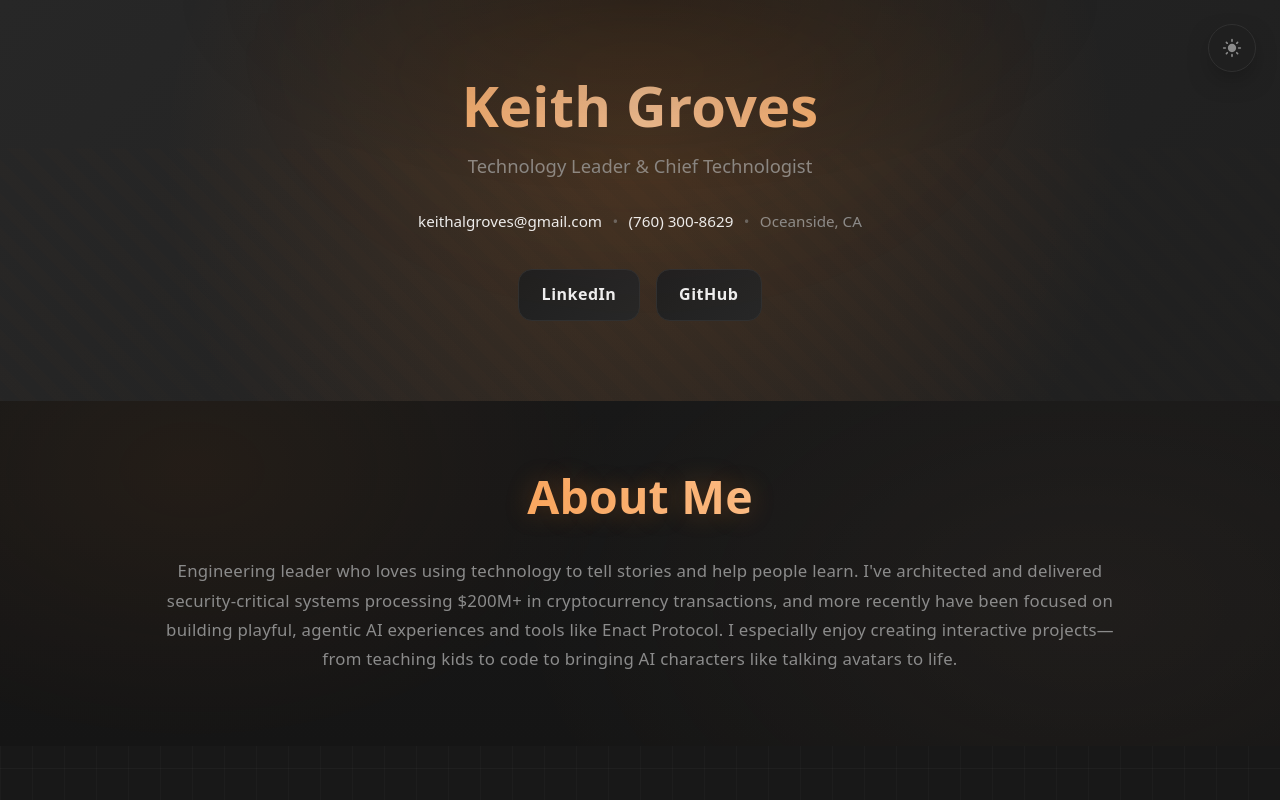
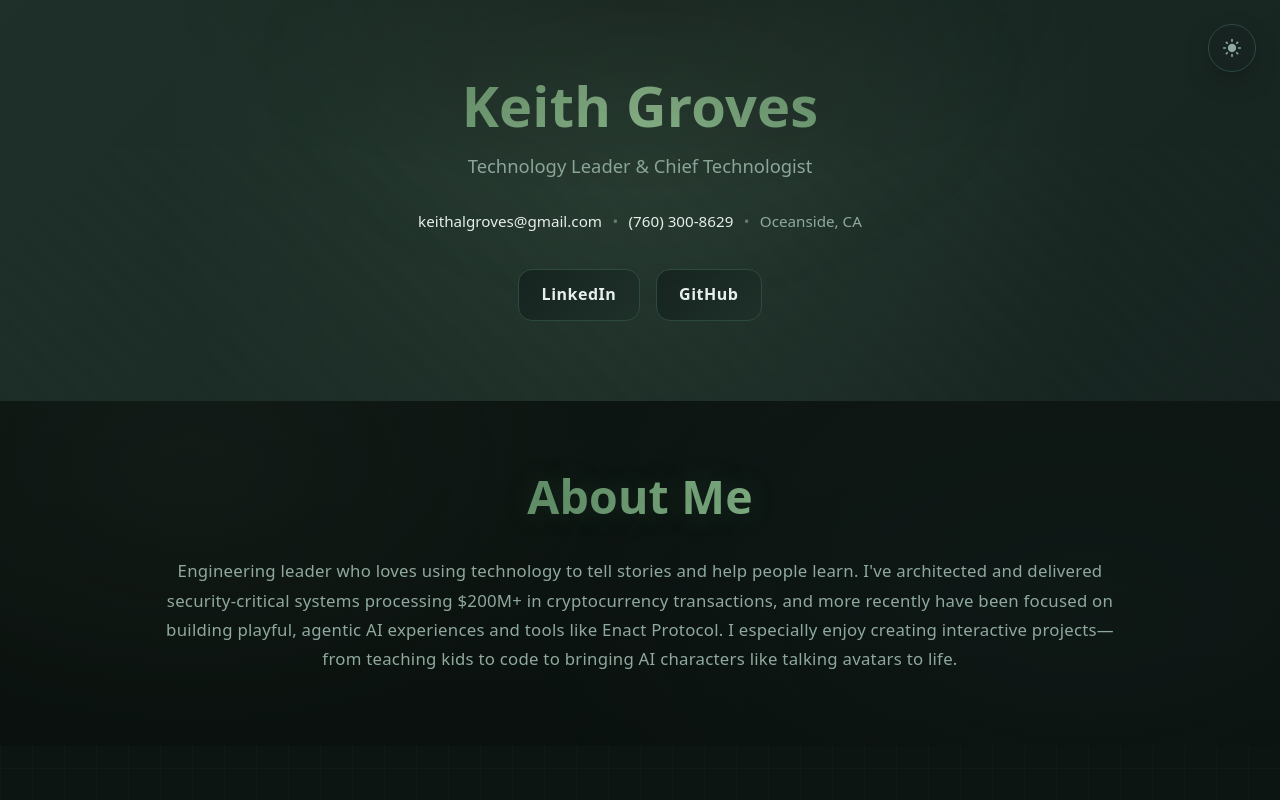
Before and after one commit to keithagroves/portfolio, a React (Vite) app: page / in a window 1280 px wide. Shown: the top 800 px of the page. Built offline with nearby package versions, Linux system fonts and the light colour scheme.

Commit message:
style: update color palette for improved aesthetics across components

```diff
--- a/src/components/About.css
+++ b/src/components/About.css
@@ -9,14 +9,14 @@
   position: absolute;
   inset: 0;
   pointer-events: none;
-  background: radial-gradient(600px 400px at 15% 20%, rgba(246, 130, 30, 0.1), transparent 70%),
-    radial-gradient(800px 500px at 85% 60%, rgba(253, 201, 156, 0.08), transparent 75%);
+  background: radial-gradient(600px 400px at 15% 20%, rgba(143, 188, 143, 0.08), transparent 70%),
+    radial-gradient(800px 500px at 85% 60%, rgba(95, 158, 160, 0.08), transparent 75%);
   opacity: .55;
 }
 
 [data-theme='light'] .about::before {
-  background: radial-gradient(600px 400px at 15% 20%, rgba(196, 107, 65, 0.06), transparent 70%),
-    radial-gradient(800px 500px at 85% 60%, rgba(196, 107, 65, 0.04), transparent 75%);
+  background: radial-gradient(600px 400px at 15% 20%, rgba(90, 138, 90, 0.05), transparent 70%),
+    radial-gradient(800px 500px at 85% 60%, rgba(74, 124, 126, 0.04), transparent 75%);
 }
 
 .about h2 {
--- a/src/components/Experience.css
+++ b/src/components/Experience.css
@@ -58,7 +58,7 @@
   height: 12px;
   border-radius: 50%;
   background: linear-gradient(135deg, var(--primary) 0%, var(--accent) 100%);
-  box-shadow: 0 0 0 4px rgba(246, 130, 30, 0.2), 0 0 12px 4px rgba(246, 130, 30, 0.3);
+  box-shadow: 0 0 0 4px rgba(143, 188, 143, 0.2), 0 0 12px 4px rgba(143, 188, 143, 0.25);
   transition: all 0.3s ease;
 }
 
@@ -66,8 +66,8 @@
   transform: translateY(-8px) scale(1.01);
   border-color: var(--accent);
   box-shadow: var(--glow-accent),
-              0 20px 60px -15px rgba(246, 130, 30, 0.2),
-              0 0 0 1px rgba(253, 201, 156, 0.2);
+              0 20px 60px -15px rgba(143, 188, 143, 0.2),
+              0 0 0 1px rgba(143, 188, 143, 0.15);
   background: linear-gradient(180deg, rgba(255,255,255,0.06), rgba(255,255,255,0.025));
 }
 
@@ -78,7 +78,7 @@
 .job:hover::before {
   width: 16px;
   height: 16px;
-  box-shadow: 0 0 0 6px rgba(246, 130, 30, 0.25), 0 0 20px 6px rgba(246, 130, 30, 0.35);
+  box-shadow: 0 0 0 6px rgba(143, 188, 143, 0.25), 0 0 20px 6px rgba(143, 188, 143, 0.3);
 }
 
 .job-header {
--- a/src/components/Footer.css
+++ b/src/components/Footer.css
@@ -13,12 +13,12 @@
   position: absolute;
   inset: 0;
   pointer-events: none;
-  background: radial-gradient(800px 400px at 50% -10%, rgba(246, 130, 30, 0.08), transparent 70%);
+  background: radial-gradient(800px 400px at 50% -10%, rgba(143, 188, 143, 0.08), transparent 70%);
   opacity: .9;
 }
 
 [data-theme='light'] .footer::before {
-  background: radial-gradient(800px 400px at 50% -10%, rgba(196, 107, 65, 0.05), transparent 70%);
+  background: radial-gradient(800px 400px at 50% -10%, rgba(90, 138, 90, 0.05), transparent 70%);
 }
 
 .footer .container {
--- a/src/components/Header.css
+++ b/src/components/Header.css
@@ -9,14 +9,14 @@
 
 [data-theme='dark'] .header {
   background:
-    radial-gradient(circle at 50% 40%, rgba(246, 130, 30, 0.15), transparent 70%),
-    linear-gradient(135deg, #272727, #1f1f1f);
+    radial-gradient(circle at 50% 40%, rgba(143, 188, 143, 0.1), transparent 70%),
+    linear-gradient(135deg, #1e3029, #162320);
 }
 
 [data-theme='light'] .header {
   background:
-    radial-gradient(circle at 50% 40%, rgba(196, 107, 65, 0.08), transparent 70%),
-    linear-gradient(135deg, hsl(48, 33.3%, 97.1%), hsl(53, 28.6%, 94.5%));
+    radial-gradient(circle at 50% 40%, rgba(90, 138, 90, 0.08), transparent 70%),
+    linear-gradient(135deg, #f8f6f0, #f0ede4);
 }
 
 /* Animated accent lines */
@@ -28,24 +28,24 @@
 }
 
 .header::before {
-  background: repeating-linear-gradient(45deg, rgba(246, 130, 30, 0.05) 0 12px, transparent 12px 24px);
+  background: repeating-linear-gradient(45deg, rgba(143, 188, 143, 0.04) 0 12px, transparent 12px 24px);
   mix-blend-mode: overlay;
   opacity: .6;
   animation: drift 18s linear infinite;
 }
 
 [data-theme='light'] .header::before {
-  background: repeating-linear-gradient(45deg, rgba(196, 107, 65, 0.03) 0 12px, transparent 12px 24px);
+  background: repeating-linear-gradient(45deg, rgba(90, 138, 90, 0.03) 0 12px, transparent 12px 24px);
 }
 
 .header::after {
-  background: radial-gradient(600px 400px at 50% 10%, rgba(246, 130, 30, 0.15), transparent 70%);
+  background: radial-gradient(600px 400px at 50% 10%, rgba(143, 188, 143, 0.12), transparent 70%);
   filter: blur(40px);
   opacity: .4;
 }
 
 [data-theme='light'] .header::after {
-  background: radial-gradient(600px 400px at 50% 10%, rgba(196, 107, 65, 0.08), transparent 70%);
+  background: radial-gradient(600px 400px at 50% 10%, rgba(90, 138, 90, 0.08), transparent 70%);
 }
 
 @keyframes heroGradient {
--- a/src/components/Skills.css
+++ b/src/components/Skills.css
@@ -41,7 +41,7 @@
   transform: translateY(-6px) scale(1.02);
   border-color: var(--accent);
   box-shadow: var(--glow-accent),
-              0 15px 40px -10px rgba(246, 130, 30, 0.15);
+              0 15px 40px -10px rgba(143, 188, 143, 0.15);
   background: linear-gradient(180deg, rgba(255,255,255,0.06), rgba(255,255,255,0.03));
 }
 
@@ -92,7 +92,7 @@
   width: 0;
   height: 0;
   border-radius: 50%;
-  background: radial-gradient(circle, rgba(246, 130, 30, 0.2), transparent);
+  background: radial-gradient(circle, rgba(143, 188, 143, 0.25), transparent);
   transform: translate(-50%, -50%);
   transition: width 0.4s ease, height 0.4s ease;
 }
@@ -107,13 +107,13 @@
   color: var(--text);
   border-color: var(--accent);
   box-shadow: var(--glow-accent),
-              0 8px 20px -5px rgba(246, 130, 30, 0.2);
-  background: radial-gradient(circle at 50% 50%, rgba(246, 130, 30, 0.15), transparent 70%),
+              0 8px 20px -5px rgba(143, 188, 143, 0.2);
+  background: radial-gradient(circle at 50% 50%, rgba(143, 188, 143, 0.15), transparent 70%),
               linear-gradient(180deg, rgba(255,255,255,0.10), rgba(255,255,255,0.04));
 }
 
 [data-theme='light'] .skill-tag:hover {
-  background: radial-gradient(circle at 50% 50%, rgba(196, 107, 65, 0.1), transparent 70%),
+  background: radial-gradient(circle at 50% 50%, rgba(90, 138, 90, 0.1), transparent 70%),
               linear-gradient(180deg, rgba(0,0,0,0.04), rgba(0,0,0,0.02));
 }
 
--- a/src/index.css
+++ b/src/index.css
@@ -31,51 +31,51 @@
   --shadow-strong: 0 25px 80px rgba(0, 0, 0, 0.75);
 }
 
-/* Dark theme (default) - Anthropic dark palette */
+/* Dark theme (default) - Forest & Sage palette */
 :root,
 [data-theme='dark'] {
-  --bg: #181818;
-  --bg-2: #151515;
-  --surface: #1f1f1f;
-  --surface-2: #272727;
-  --text: #eeeeee;
-  --muted: #8b8b8b;
-  --muted-light: #acacac;
-  --border: #303030;
-  --primary: #f6821e;
-  --primary-600: #974703;
-  --accent: #fdc99c;
-  --accent-600: #c96a00;
-  --accent-secondary: hsl(210, 70.9%, 51.6%);
-  --accent-pro: hsl(251, 40%, 45.1%);
-  --ring: #fdc99c;
+  --bg: #0d1512;
+  --bg-2: #0a110e;
+  --surface: #162320;
+  --surface-2: #1e3029;
+  --text: #e8f0ec;
+  --muted: #8fa99e;
+  --muted-light: #b5c9bf;
+  --border: #2d4a3e;
+  --primary: #2d5a3d;
+  --primary-600: #1e4029;
+  --accent: #8fbc8f;
+  --accent-600: #6b9b6b;
+  --accent-secondary: #5f9ea0;
+  --accent-pro: #7b8b6f;
+  --ring: #8fbc8f;
   --shadow: 0 10px 30px -12px rgba(0,0,0,0.75);
-  --glow-primary: 0 0 26px rgba(246, 130, 30, 0.25);
-  --glow-accent: 0 0 26px rgba(253, 201, 156, 0.2);
+  --glow-primary: 0 0 26px rgba(45, 90, 61, 0.3);
+  --glow-accent: 0 0 26px rgba(143, 188, 143, 0.25);
 
   color-scheme: dark;
 }
 
-/* Light theme - Anthropic warm tan palette */
+/* Light theme - Warm cream & Sage palette */
 [data-theme='light'] {
-  --bg: hsl(48, 33.3%, 97.1%);
-  --bg-2: hsl(53, 28.6%, 94.5%);
-  --surface: hsl(0, 0%, 100%);
-  --surface-2: hsl(48, 25%, 92.2%);
-  --text: rgb(20, 20, 19);
-  --muted: hsl(51, 3.1%, 43.7%);
-  --muted-light: hsl(60, 2.5%, 23.3%);
-  --border: hsl(50, 20.7%, 88.6%);
-  --primary: hsl(15, 54.2%, 51.2%);
-  --primary-600: hsl(15, 63.1%, 42%);
-  --accent: hsl(15, 63.1%, 59.6%);
-  --accent-600: hsl(15, 70%, 45%);
-  --accent-secondary: hsl(210, 73.7%, 40.2%);
-  --accent-pro: hsl(251, 34.2%, 33.3%);
-  --ring: hsl(15, 63.1%, 59.6%);
-  --shadow: 0 10px 30px -12px rgba(20, 20, 19, 0.12);
-  --glow-primary: 0 0 26px rgba(196, 107, 65, 0.15);
-  --glow-accent: 0 0 26px rgba(196, 107, 65, 0.12);
+  --bg: #f8f6f0;
+  --bg-2: #f0ede4;
+  --surface: #ffffff;
+  --surface-2: #e8e4d9;
+  --text: #1a2e22;
+  --muted: #5a7362;
+  --muted-light: #3d5244;
+  --border: #d4cfc2;
+  --primary: #3d6b4f;
+  --primary-600: #2d5a3d;
+  --accent: #5a8a5a;
+  --accent-600: #4a7a4a;
+  --accent-secondary: #4a7c7e;
+  --accent-pro: #6b7b5f;
+  --ring: #5a8a5a;
+  --shadow: 0 10px 30px -12px rgba(26, 46, 34, 0.12);
+  --glow-primary: 0 0 26px rgba(61, 107, 79, 0.15);
+  --glow-accent: 0 0 26px rgba(90, 138, 90, 0.12);
 
   color-scheme: light;
 }
@@ -99,18 +99,18 @@ body {
 
 [data-theme='dark'] body {
   background-image:
-    radial-gradient(60% 80% at 50% -10%, rgba(246, 130, 30, 0.12), transparent 60%),
-    radial-gradient(45% 65% at 80% 120%, rgba(253, 201, 156, 0.08), transparent 60%),
+    radial-gradient(60% 80% at 50% -10%, rgba(143, 188, 143, 0.08), transparent 60%),
+    radial-gradient(45% 65% at 80% 120%, rgba(45, 90, 61, 0.1), transparent 60%),
     linear-gradient(transparent, transparent),
     /* Grid overlay */
     linear-gradient(
       to bottom,
-      rgba(255,255,255,0.03) 1px,
+      rgba(143, 169, 158, 0.03) 1px,
       transparent 1px
     ),
     linear-gradient(
       to right,
-      rgba(255,255,255,0.025) 1px,
+      rgba(143, 169, 158, 0.025) 1px,
       transparent 1px
     );
   background-size:
@@ -129,18 +129,18 @@ body {
 
 [data-theme='light'] body {
   background-image:
-    radial-gradient(60% 80% at 50% -10%, rgba(196, 107, 65, 0.06), transparent 60%),
-    radial-gradient(45% 65% at 80% 120%, rgba(196, 107, 65, 0.04), transparent 60%),
+    radial-gradient(60% 80% at 50% -10%, rgba(90, 138, 90, 0.06), transparent 60%),
+    radial-gradient(45% 65% at 80% 120%, rgba(61, 107, 79, 0.04), transparent 60%),
     linear-gradient(transparent, transparent),
     /* Subtle grid overlay */
     linear-gradient(
       to bottom,
-      rgba(20, 20, 19, 0.015) 1px,
+      rgba(90, 115, 98, 0.02) 1px,
       transparent 1px
     ),
     linear-gradient(
       to right,
-      rgba(20, 20, 19, 0.01) 1px,
+      rgba(90, 115, 98, 0.015) 1px,
       transparent 1px
     );
   background-size:
```
Also changed, not shown: src/components/Projects.css (+7 -7 lines).
